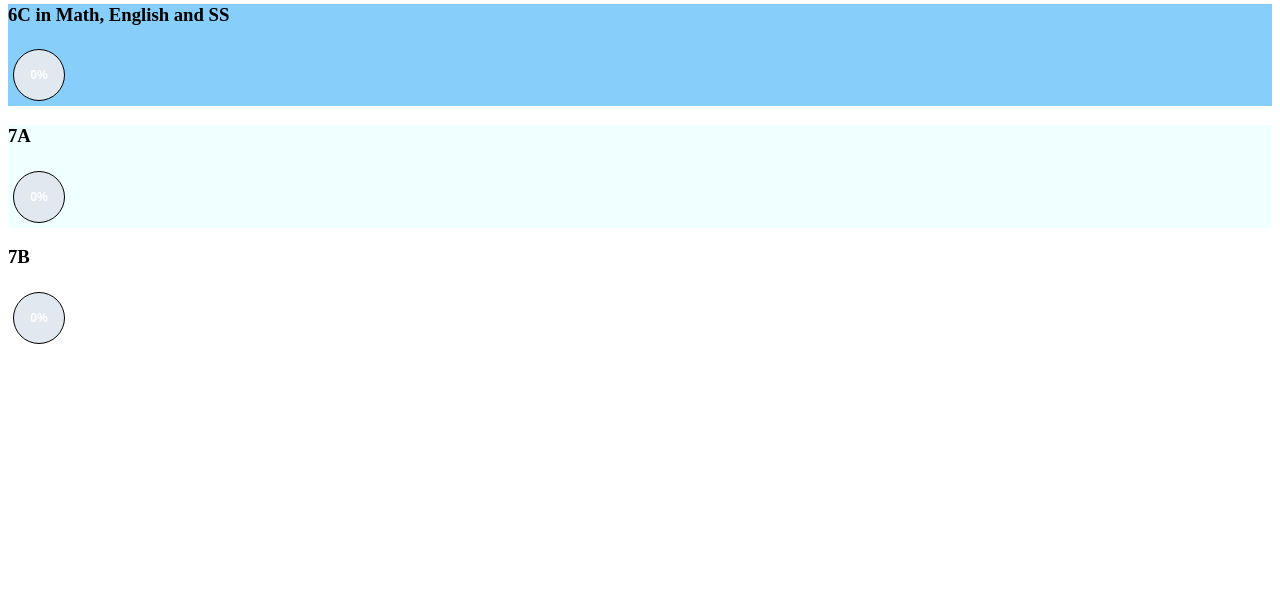
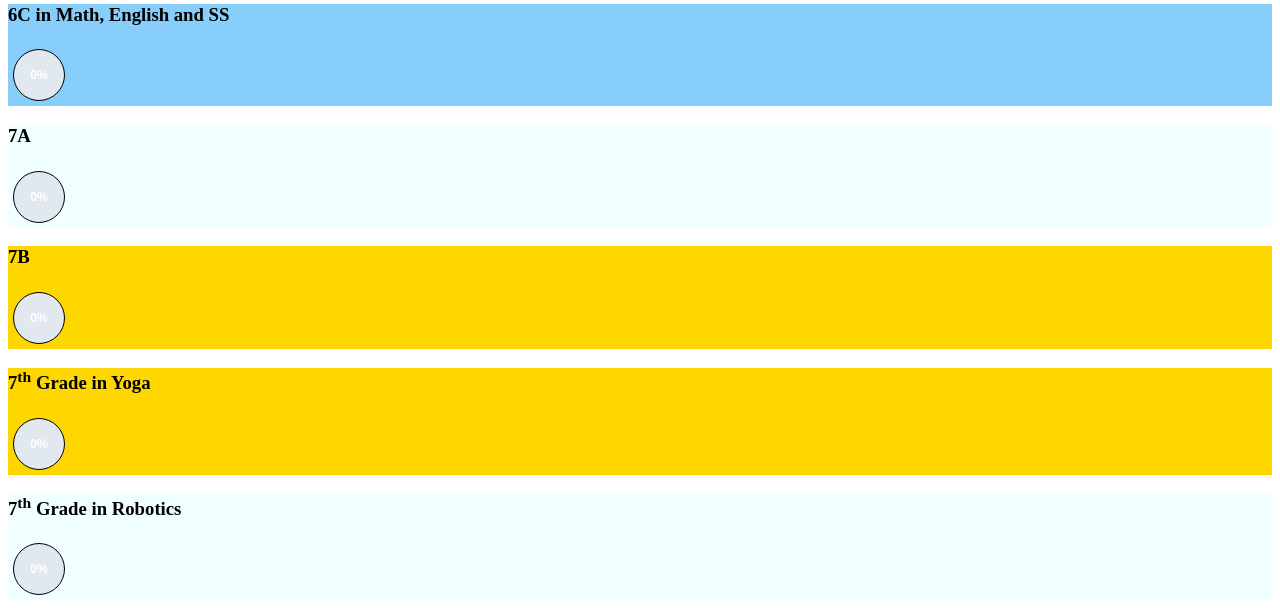
Before and after one commit to rishabh-2714/decibels-decline, a Flask app: page / in a window 1280 px wide. Shown: the part 609-1217 px from the top of the page. Before the commit the page ends 953 px from the top, so only its background shows below. Run offline with Flask 3, Linux system fonts and the light colour scheme.

Commit message:
Updated index.html

```diff
--- a/templates/index.html
+++ b/templates/index.html
@@ -40,9 +40,19 @@
                 <h3>7A</h3>
                 <volume-c id="7Av" text="0%" colour="green"></volume-c>
             </div>
-            <div id="7B">
+            <div id="7B" style="background-color: gold;">
                 <h3>7B</h3>
                 <volume-c id="7Bv" text="0%" colour="green"></volume-c>
+            </div>
+        </div>
+        <div id="7th">
+            <div id="7y" style="background-color:gold;">
+                <h3>7<sup>th</sup> Grade in Yoga</h3>
+                <volume-c id="7yv" text="0%" colour="green"></volume-c>
+            </div>
+            <div id="7r" style="background-color:azure;">
+                <h3>7<sup>th</sup> Grade in Robotics</h3>
+                <volume-c id="7rv" text="0%" colour="green"></volume-c>
             </div>
         </div>
 
```
